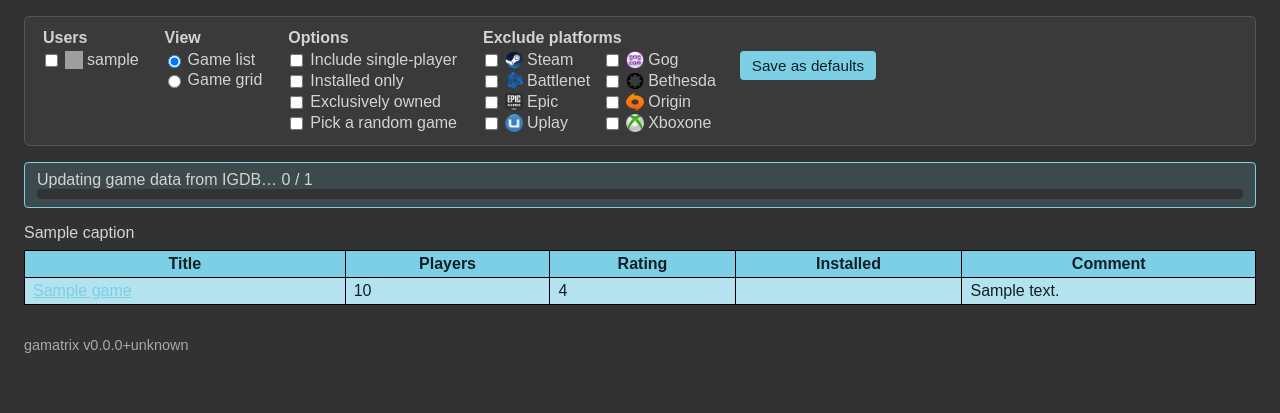
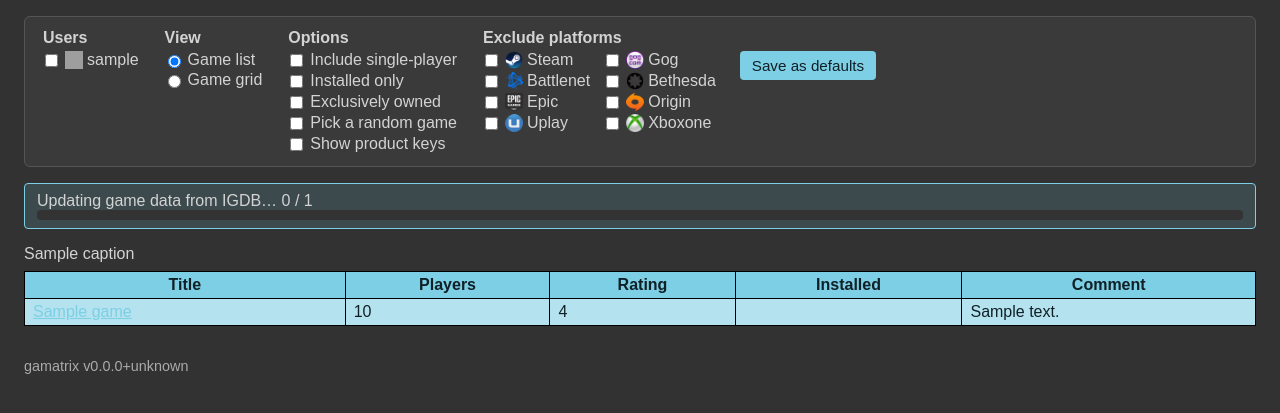
Before and after one commit to eniklas/gamatrix, a FastAPI app: template src/gamatrix/templates/games.html.jinja in a window 1280 px wide. Shown: the part 93-506 px from the top of the page. Run offline with FastAPI, Linux system fonts and the light colour scheme; the template is opened without the code that fills it: most values are stand-ins (such as "Sample title", 1, 10 or a date in 2020); data that the repository does not hold is empty; grey boxes are pictures that could not be loaded.

Commit message:
Restore "Show product keys" option (#136)
The v1 UI had a "Show product keys" checkbox that added a Release Key
column to the results table; it was dropped in the v2 rewrite. Wire the
equivalent through the v2 stack:

- CompareOptions.show_keys, parsed from the show_keys query flag (falling
  back to the saved preference) in games/routes.py
- show_keys added to DEFAULT_PREFERENCES and persisted by the preferences
  save route, so it can be saved as a default
- "Show product keys" checkbox on the filter bar and the preferences page
- Release Key column (game.release_key) rendered in games_table.html.jinja
  only when show_keys is on, in both list and grid views

Co-authored-by: Claude Opus 4.8 <noreply@anthropic.com>

```diff
--- a/src/gamatrix/games/preferences.py
+++ b/src/gamatrix/games/preferences.py
@@ -11,6 +11,7 @@ DEFAULT_PREFERENCES: dict[str, Any] = {
     "default_view": "list",
     "selected_users": "all",
     "exclusive": False,
+    "show_keys": False,
 }
 
 
--- a/src/gamatrix/games/routes.py
+++ b/src/gamatrix/games/routes.py
@@ -61,6 +61,7 @@ def _parse_options(request: Request, user: dict) -> CompareOptions:
         exclusive=flag("exclusive", prefs["exclusive"]),
         all_games=view == "grid",
         randomize=flag("randomize", False),
+        show_keys=flag("show_keys", prefs["show_keys"]),
         sort=qp.get("sort", "title"),
         direction=qp.get("dir", "asc"),
     )
--- a/src/gamatrix/games/service.py
+++ b/src/gamatrix/games/service.py
@@ -24,6 +24,7 @@ class CompareOptions:
     exclusive: bool = False
     all_games: bool = False  # grid view: list everything owned, no intersection
     randomize: bool = False
+    show_keys: bool = False  # show each game's GOG release key as an extra column
     sort: str = "title"
     direction: str = "asc"
 
--- a/src/gamatrix/preferences.py
+++ b/src/gamatrix/preferences.py
@@ -51,6 +51,7 @@ async def save_preferences(
         "include_single_player": flag("single_player"),
         "installed_only": flag("installed_only"),
         "exclusive": flag("exclusive"),
+        "show_keys": flag("show_keys"),
         "exclude_platforms": form.getlist("exclude") or qp.getlist("exclude"),
         "default_view": form.get("view", qp.get("view", "list")),
         "selected_users": selected if selected else "all",
--- a/src/gamatrix/templates/games.html.jinja
+++ b/src/gamatrix/templates/games.html.jinja
@@ -50,6 +50,8 @@
             {% if opts.exclusive %}checked{% endif %}> Exclusively owned</label>
         <label><input type="checkbox" name="randomize" value="true"
             {% if opts.randomize %}checked{% endif %}> Pick a random game</label>
+        <label><input type="checkbox" name="show_keys" value="true"
+            {% if opts.show_keys %}checked{% endif %}> Show product keys</label>
     </fieldset>
 
     <fieldset class="filter-group">
--- a/src/gamatrix/templates/games_table.html.jinja
+++ b/src/gamatrix/templates/games_table.html.jinja
@@ -34,6 +34,7 @@
                 {{ sort_header('Installed', 'installed') }}
                 <th>Comment</th>
             {% endif %}
+            {% if opts.show_keys %}<th>Release Key</th>{% endif %}
         </tr>
     </thead>
     <tbody>
@@ -82,6 +83,7 @@
             </td>
             <td>{{ game.comment }}</td>
             {% endif %}
+            {% if opts.show_keys %}<td>{{ game.release_key }}</td>{% endif %}
         </tr>
     {% endfor %}
     </tbody>
--- a/src/gamatrix/templates/preferences.html.jinja
+++ b/src/gamatrix/templates/preferences.html.jinja
@@ -37,6 +37,8 @@
             {% if prefs.installed_only %}checked{% endif %}> Installed only</label>
         <label><input type="checkbox" name="exclusive" value="true"
             {% if prefs.exclusive %}checked{% endif %}> Exclusively owned</label>
+        <label><input type="checkbox" name="show_keys" value="true"
+            {% if prefs.show_keys %}checked{% endif %}> Show product keys</label>
     </fieldset>
 
     <fieldset class="filter-group">
```
